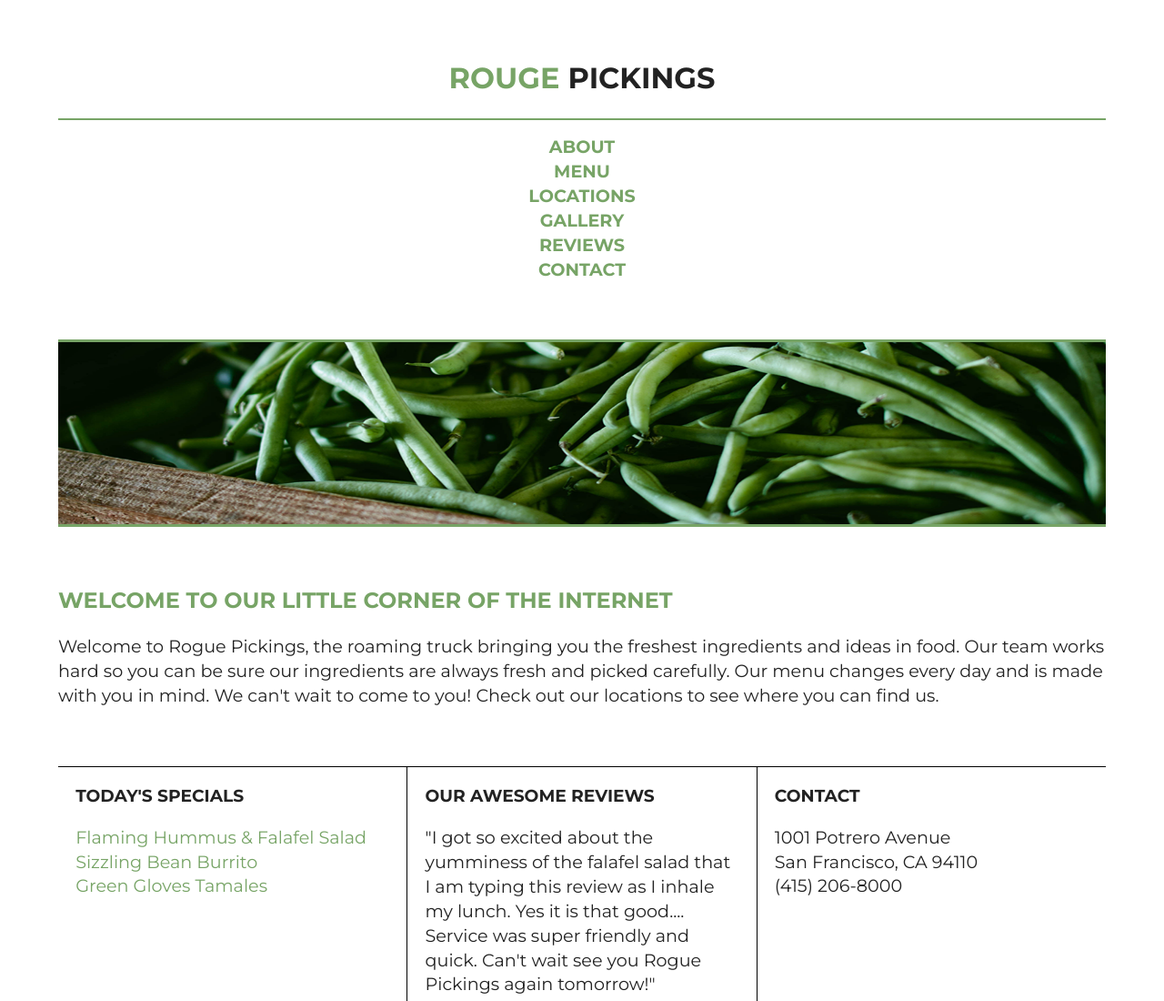
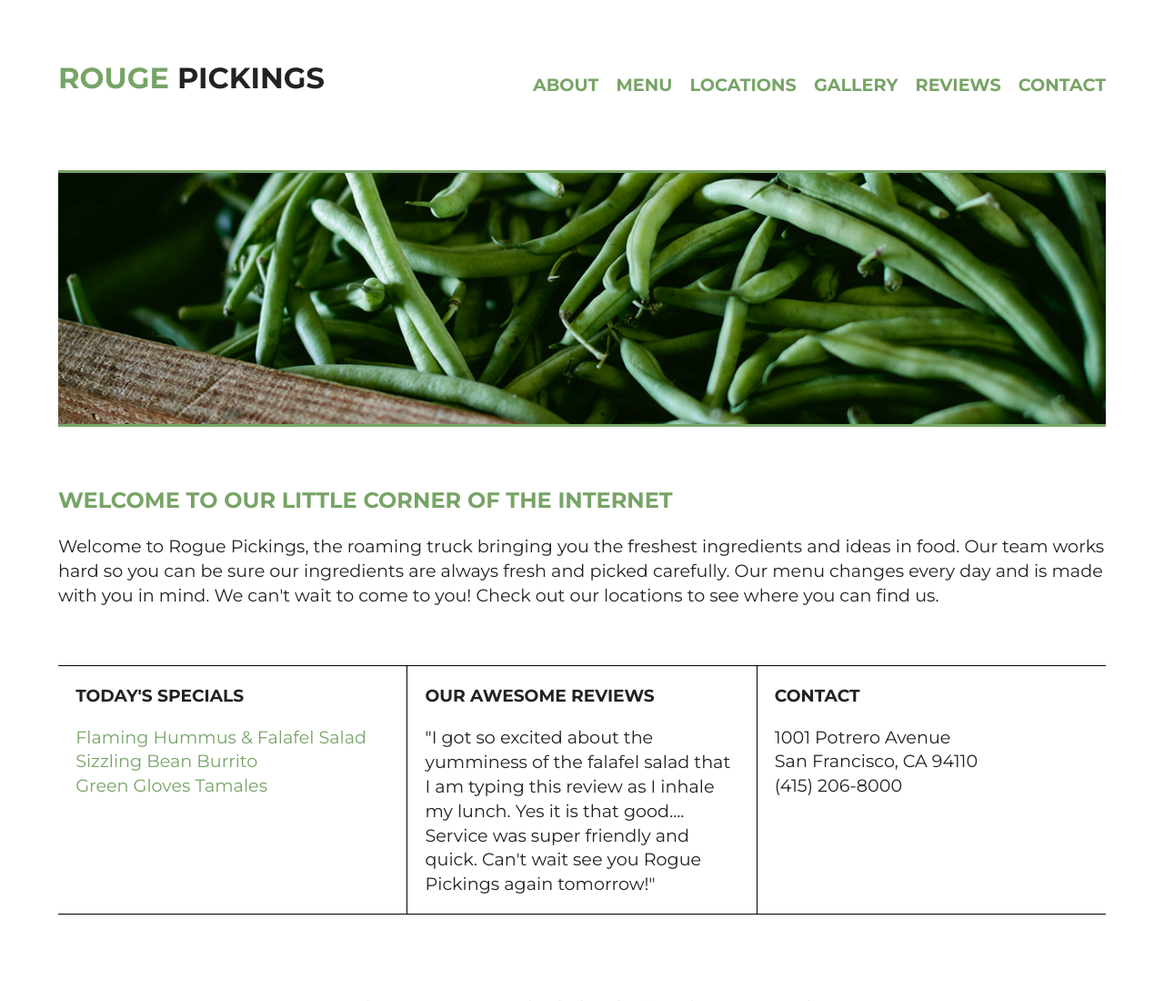
Before and after one commit to hrocco25/rougue-pickings-responsive-2, a plain HTML site: page index.html in a window 1280 px wide. Shown: the top 1100 px of the page at 91% size. Drawn offline with nearby package versions, Linux system fonts and the light colour scheme.

Commit message:
desktop format

```diff
--- a/css/main.css
+++ b/css/main.css
@@ -347,6 +347,38 @@ textarea {
 
 @media only screen and (min-width: 1200px){
 
+  /*desktop*/
+
+  /*header*/
+
+  .divider{
+    border: none;
+  }
+
+  header .content-wrapper{
+    display: flex;
+    justify-content: space-between;
+  }
+
+  header h1{
+    margin: 0;
+  }
+
+  header ul{
+    display: flex;
+  }
+
+  nav li{
+    padding-left: 1em;
+  }
+
+  /*main*/
+
+  main img{
+    max-height: 400px;
+  }
+
+
 
 
 
```
